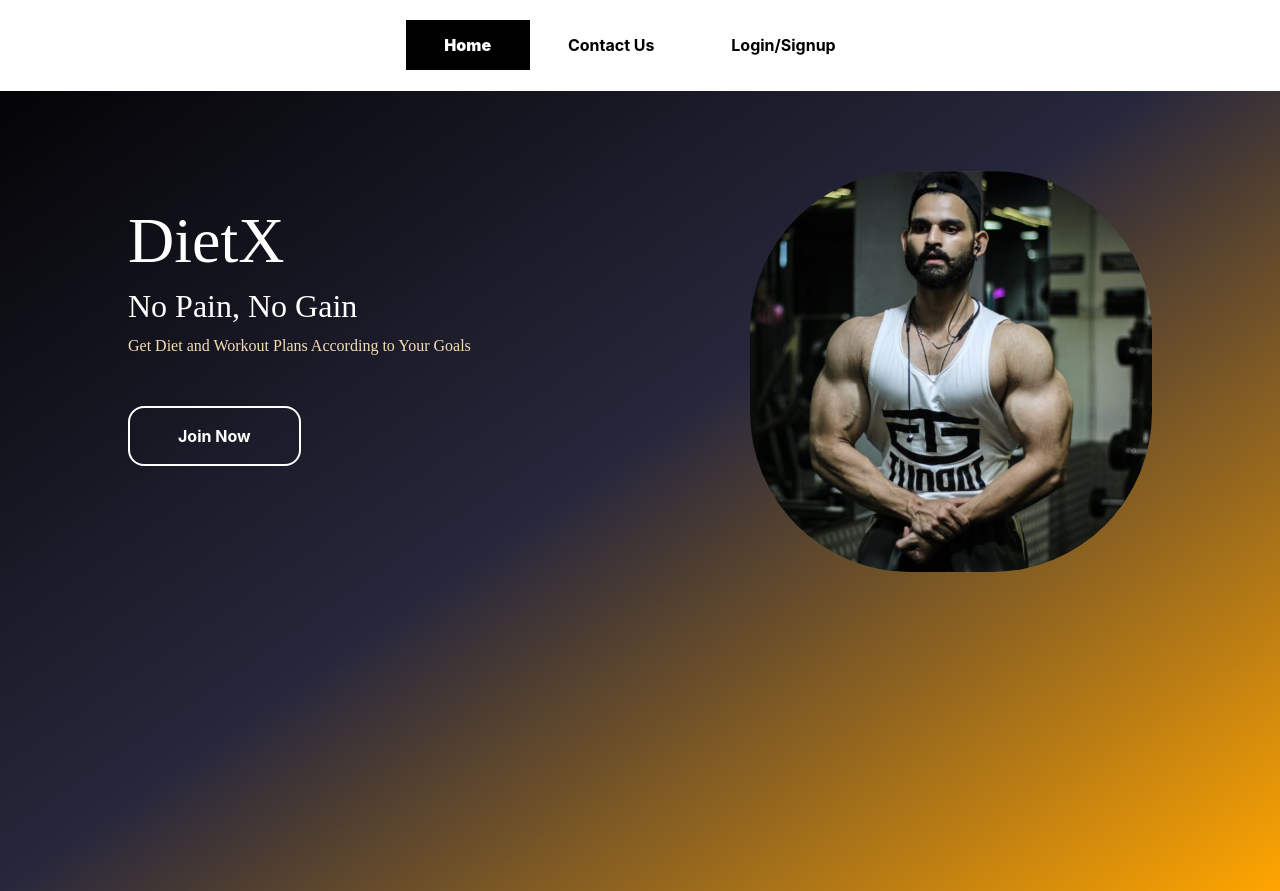
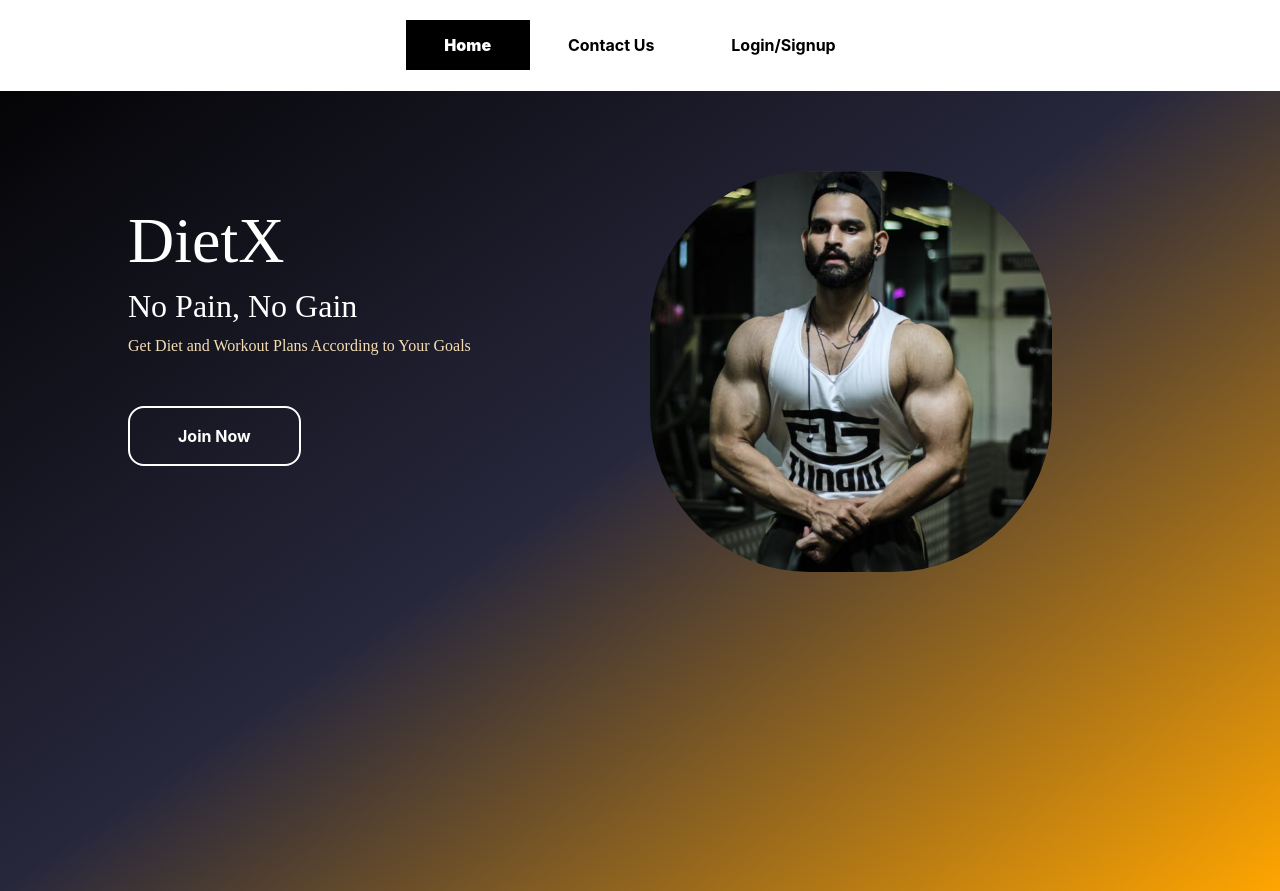
Before and after one commit to harshrajput018/dietX, a React (Create React App) app in the folder myapp/: page / in a window 1280 px wide. Built offline with nearby package versions, Linux system fonts and the light colour scheme.

Commit message:
some landing page ux improvements

```diff
--- a/myapp/src/App.css
+++ b/myapp/src/App.css
@@ -76,6 +76,7 @@ body {
 #piyush {
   width:405px;
   border-radius:10rem;
+  text-align: right;
 }
 
 #container{
--- a/myapp/src/component/landing.js
+++ b/myapp/src/component/landing.js
@@ -24,7 +24,7 @@ export default function Landing() {
 
                     </div>
                 </div>
-                <div style={{textAlign:'right'}}>
+                <div >
                     <img style={{width:'80%'}} id='piyush' src="./piyush.jpeg" />
                 </div>
             </div>
```
Also changed, not shown: 11 other files (tests, documents, lock files or other folders).
